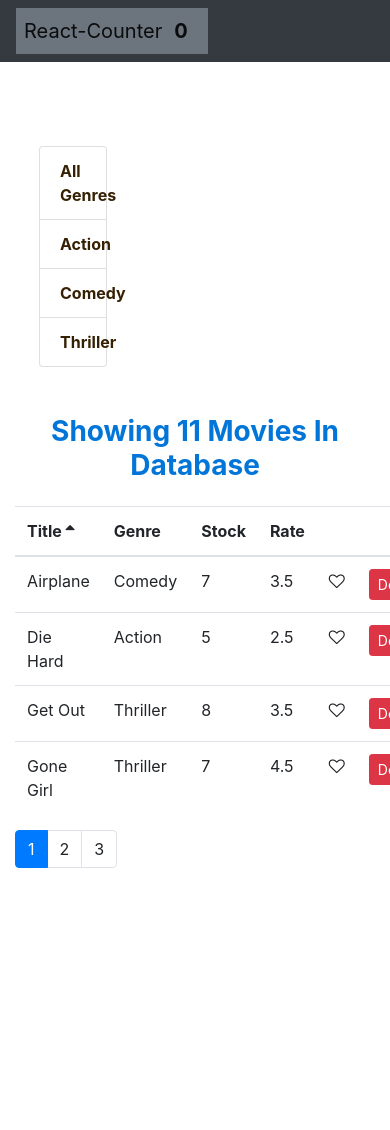
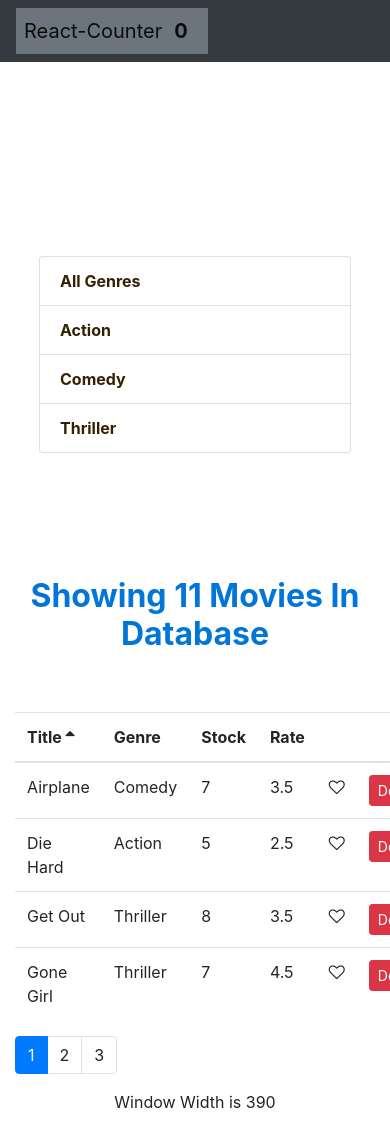
Before and after one commit to chriskavanagh/counter-app, a React (Create React App) app: page / in a window 390 px wide. Shown: the top 1130 px of the page. Before the commit the page ends 884 px from the top, so only its background shows below. Built offline with nearby package versions, Linux system fonts and the light colour scheme.

Commit message:
Custom Hook Width

```diff
--- a/package.json
+++ b/package.json
@@ -7,10 +7,10 @@
     "font-awesome": "^4.7.0",
     "lodash": "^4.17.10",
     "prop-types": "^15.6.2",
-    "react": "^16.7.0",
-    "react-dom": "^16.7.0",
+    "react": "^16.8.0-alpha.0",
+    "react-dom": "^16.8.0-alpha.0",
     "react-router-dom": "^4.3.1",
-    "react-scripts": "2.1.3"
+    "react-scripts": "^2.1.3"
   },
   "scripts": {
     "start": "react-scripts start",
--- a/src/App.css
+++ b/src/App.css
@@ -9,6 +9,8 @@ span.num{
 .header1 {
   color: #0275d8;
   font-weight: bold;
+  margin-top: 100px;
+  padding-bottom: 50px;
 }
 
 li.list-group-item {
--- a/src/App.js
+++ b/src/App.js
@@ -1,6 +1,7 @@
 import React, { Component, Fragment } from "react";
 //import Counters from "./components/Counters";
 import "./App.css";
+import Width from "./components/Width";
 import Movies from "./components/Movies";
 import NavBar from './components/NavBar';
 //import Prompt from './components/Prompt';
@@ -62,6 +63,11 @@ class App extends Component {
       <Fragment>
         <NavBar totalCounters={counters.filter(c => c.value > 0).length} />
         <Movies className="movies"/>
+        <div className="container">
+          <div className="row justify-content-center">
+            <Width />
+          </div>
+        </div>
       </Fragment>
     );
   }
--- a/src/components/Movies.jsx
+++ b/src/components/Movies.jsx
@@ -84,7 +84,7 @@ class Movies extends Component {
     return (
       <div className="container">
        <div className="row">
-         <div className="col-3 m-4">
+         <div className="col-md-3 col-sm-6 m-4">
            <ListGroup
             items={this.state.genres}
             selectedItem={this.state.selectedGenre}
@@ -93,15 +93,15 @@ class Movies extends Component {
          </div>
 
           <div className="col">
-            <div className="mt-4">
+            <div>
                 {!count && <h1>No Movies In Database!</h1>}
             </div>
 
             {count && (
                 <div>
-                <h3 className="mb-4 text-center header1">
+                <h2 className="text-center header1">
                   Showing {filtered.length} Movies In Database
-                </h3>
+                </h2>
                 <MoviesTable
                   movies={movies}
                   sortColumn={sortColumn}
--- /dev/null
+++ b/src/components/Width.jsx
@@ -0,0 +1,26 @@
+import React from 'react';
+import { useState, useEffect } from 'react';
+
+
+const useWindowWidth = () => {
+  const [width, setWidth] = useState(window.innerWidth);
+
+  useEffect(() => {
+      const handleResize = () => setWidth(window.innerWidth);
+      window.addEventListener('resize', handleResize);
+      return () => {
+          window.removeEventListener('resize', handleResize);
+      };
+  },[]);
+  return width;
+};
+
+const MyWidth = () => {
+    const width = useWindowWidth();
+  return (
+    <p>Window Width is {width}</p>
+  )
+};
+
+
+export default MyWidth;
--- a/src/components/common/ListGroup.jsx
+++ b/src/components/common/ListGroup.jsx
@@ -3,7 +3,7 @@ import React from 'react';
 const ListGroup=({items,textProperty,valueProperty,onItemSelect,selectedItem})=>{
 
     return (
-    <ul className="list-group" style={{marginTop: "60px", cursor: "pointer"}}>
+    <ul className="list-group" style={{marginTop: "170px", cursor: "pointer"}}>
       {items.map(item =>
         <li
          onClick={() => onItemSelect(item)}
```
Also changed, not shown: src/components/common/TableHeader.jsx (+3 -6 lines), 1 other file (tests, documents, lock files or other folders).
